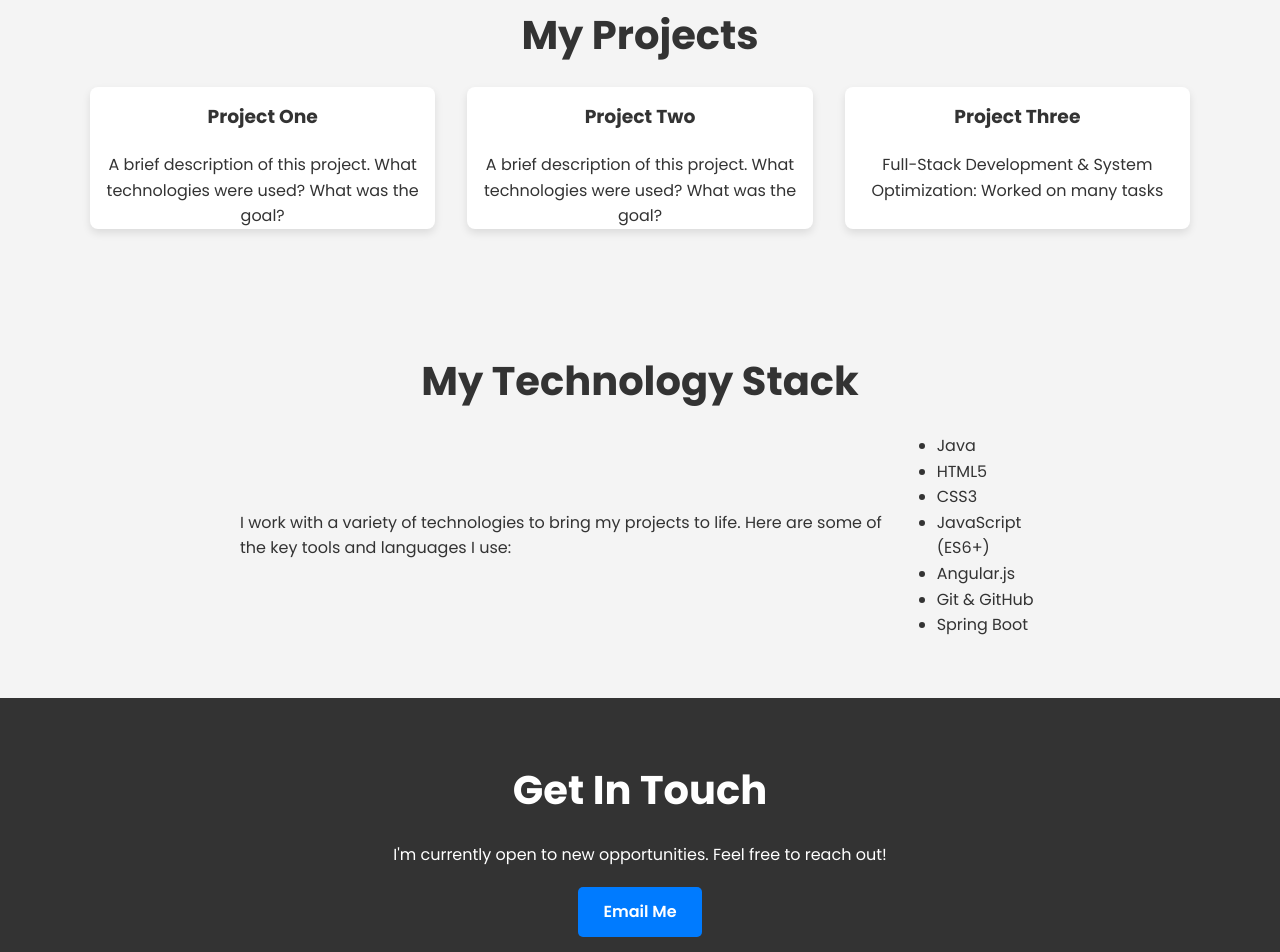
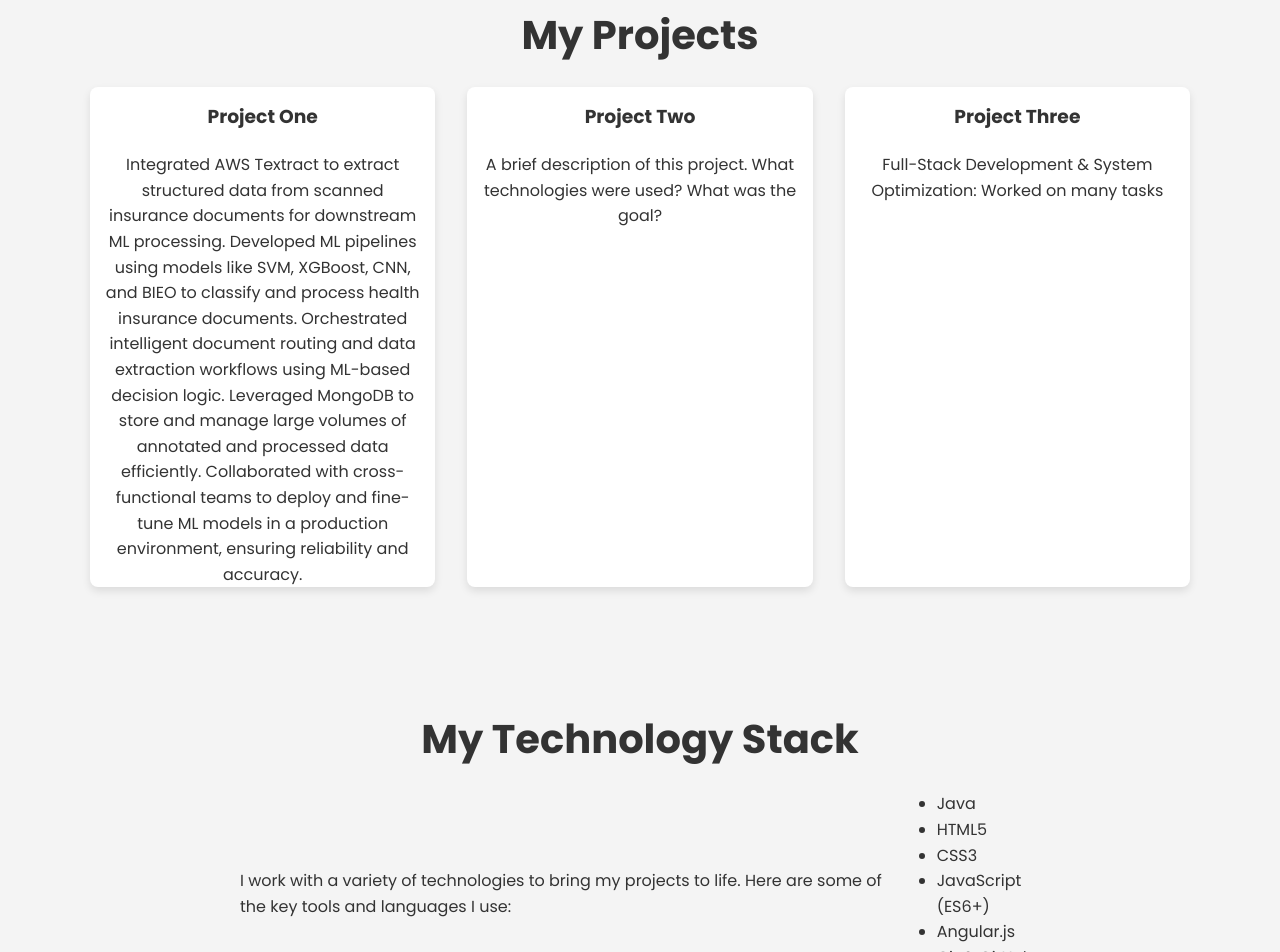
Before and after one commit to racharlasruthi/Portfolio, a plain HTML site: page index.html in a window 1280 px wide. Shown: the part 1291-2243 px from the top of the page. Drawn offline with Linux system fonts and the light colour scheme.

Commit message:
Update index.html

```diff
--- a/index.html
+++ b/index.html
@@ -55,7 +55,15 @@ Outside of work, I enjoy exploring emerging technologies, learning German, exper
                 <div class="project-card">
                     <!-- <img src="pic2.jpg" alt="Project One"> -->
                     <h3>Project One</h3>
-                    <p>A brief description of this project. What technologies were used? What was the goal?</p>
+                    <p>Integrated AWS Textract to extract structured data from scanned insurance documents for downstream ML processing.
+
+Developed ML pipelines using models like SVM, XGBoost, CNN, and BIEO to classify and process health insurance documents.
+
+Orchestrated intelligent document routing and data extraction workflows using ML-based decision logic.
+
+Leveraged MongoDB to store and manage large volumes of annotated and processed data efficiently.
+
+Collaborated with cross-functional teams to deploy and fine-tune ML models in a production environment, ensuring reliability and accuracy.</p>
                     <!--<a href="#" target="_blank">View Project</a>-->
                 </div>
                 <!-- Project 2 -->
```
